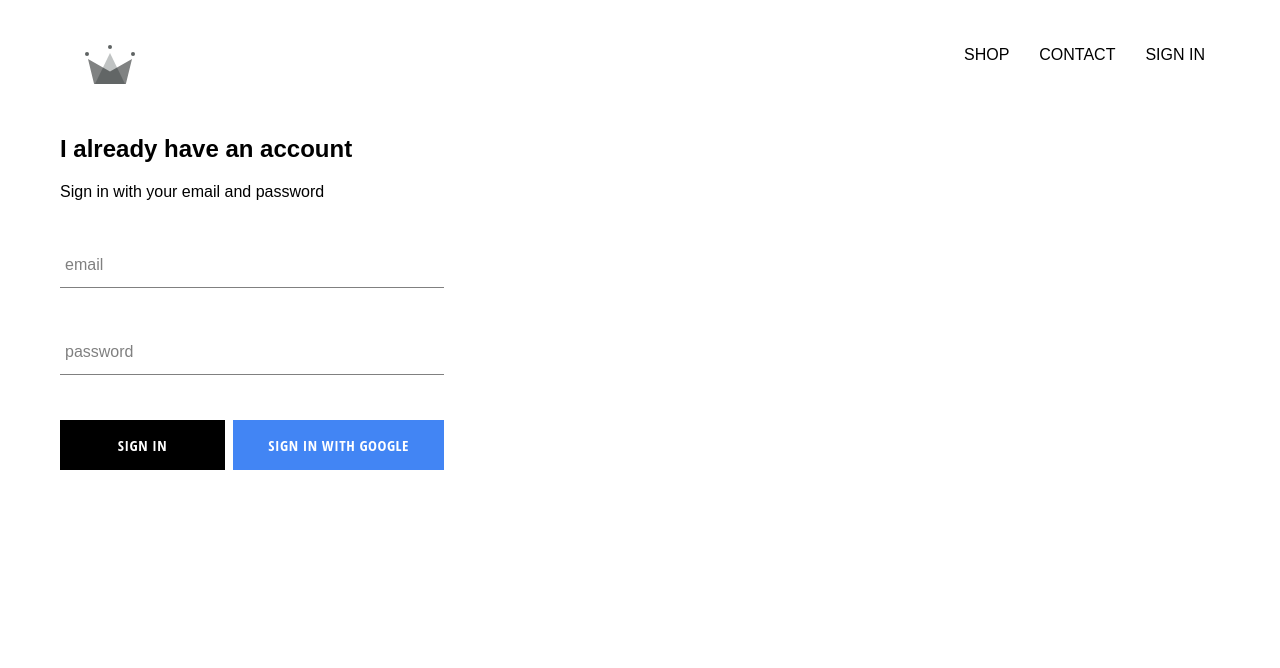
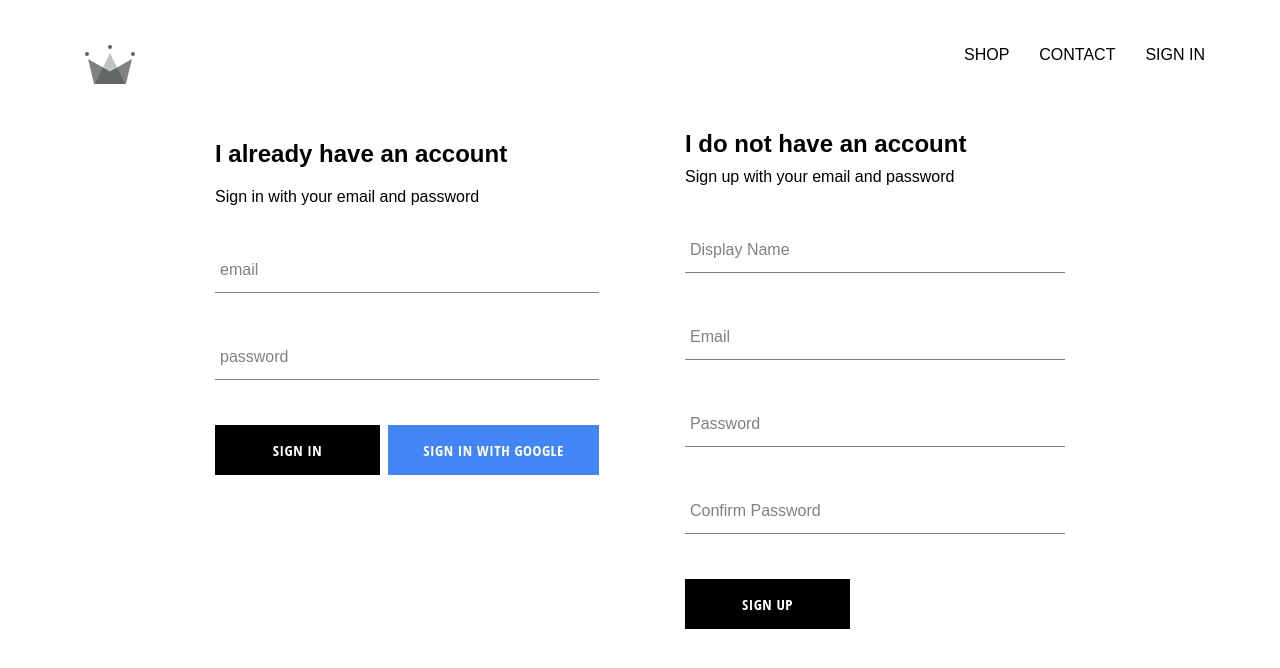
Before and after one commit to itprofessional-4ever/crwn-clothing, a React (Create React App) app: page /signin in a window 1280 px wide. Shown: the top 668 px of the page. Built offline with nearby package versions, Linux system fonts and the light colour scheme; no server answers; a web font is replaced by a local one.

Commit message:
implemented firebase utils, included ability to store authenticated users into the firestore database

```diff
--- a/src/App.js
+++ b/src/App.js
@@ -5,7 +5,8 @@
 import ShopPage from './pages/shop/shop.component.jsx';
 import SignInAndSignUpPage from './pages/sign-in-and-sign-up/sign-in-and-sign-up.component';
 import Header from './components/header/header.component';
-import { authentication } from './firebase/firebase.utils'
+import { auth, createUserProfileDocument } from './firebase/firebase.utils'
+import { onSnapshot } from 'firebase/firestore'
 
 class App extends React.Component {
   constructor() {
@@ -19,8 +20,22 @@
   unsubscribeFromAuth = null
 
   componentDidMount() {
-    this.unsubscribeFromAuth = authentication.onAuthStateChanged(user => {
-      this.setState({ currentUser: user });
+    this.unsubscribeFromAuth = auth.onAuthStateChanged(async (userAuth) => {
+      if (userAuth) {
+        const userRef = await createUserProfileDocument(userAuth)
+
+        onSnapshot(userRef, (snapShot) => {
+          this.setState({
+            currentUser: {
+              id: snapShot.id,
+              ...snapShot.data()
+            }
+          })
+        })
+        console.log(this.state)
+      } else {
+        this.setState({ currentUser: userAuth })
+      }
     })
   }
 
--- a/src/components/header/header.component.jsx
+++ b/src/components/header/header.component.jsx
@@ -1,5 +1,5 @@
 import { Link } from 'react-router-dom';
-import { authentication } from '../../firebase/firebase.utils.js'
+import { auth } from '../../firebase/firebase.utils.js'
 import { ReactComponent as Logo } from '../../assets/crown.svg'
 import './header.styles.scss'
 
@@ -17,7 +17,7 @@
             </Link>
             {
                 currentUser ?
-                <div className='option' onClick={() => authentication.signOut()}>SIGN OUT</div>
+                <div className='option' onClick={() => auth.signOut()}>SIGN OUT</div>
                 :
                 <Link className='option' to='/signin'>SIGN IN</Link>
             }
--- a/src/components/sign-in/sign-in.component.jsx
+++ b/src/components/sign-in/sign-in.component.jsx
@@ -1,7 +1,7 @@
 import React from 'react';
 import FormInput from '../form-input/form-input.component';
 import CustomButton from '../custom-button/custom-button.component';
-import { authentication } from '../../firebase/firebase.utils';
+import { auth } from '../../firebase/firebase.utils';
 import { signInWithPopup, GoogleAuthProvider } from 'firebase/auth';
 import './sign-in.styless.scss'
 
@@ -30,7 +30,7 @@
 
     signInWithGoogle = () => {
         const provider = new GoogleAuthProvider();
-        signInWithPopup(authentication, provider)
+        signInWithPopup(auth, provider)
         .then((re) => {
             console.log(re);
         })
--- /dev/null
+++ b/src/components/sign-up/sign-up.component.jsx
@@ -0,0 +1,98 @@
+import React from 'react'
+
+import FormInput from '../form-input/form-input.component'
+import CustomButton from '../custom-button/custom-button.component'
+import { auth, createUserProfileDocument } from '../../firebase/firebase.utils.js'
+
+import './sign-up.styles.scss'
+import { async } from '@firebase/util'
+
+class SignUp extends React.Component {
+    constructor() {
+        super();
+
+        this.state = {
+            displayName: '',
+            email: '',
+            password: '',
+            confirmPassword: ''
+        }
+    }
+
+    handleSubmit = async event => {
+        event.preventDefault();
+
+        const { displayName, email, password, confirmPassword } = this.state;
+        if(password !== confirmPassword) {
+            alert("Password don't match");
+            return;
+        }
+
+        try {
+            const { user } = await auth.createUserWithEmailAndPassword(email, password);
+
+            await createUserProfileDocument(user, { displayName});
+            this.setState({
+                displayName: '',
+                email: '',
+                password: '',
+                confirmPassword: ''
+            })
+        } catch(error) {
+            console.error(error);
+        };
+    }
+
+    handleChange = event => {
+        const { name, value } = event.target;
+
+        this.setState({[name]: value});
+    }
+
+    render() {
+        const { displayName, email, password, confirmPassword } = this.state;
+        return (
+            <div className='sign-up'>
+                <h2 className='title'>I do not have an account</h2>
+                <span>Sign up with your email and password</span>
+                <form  className='sign-up-form' onSubmit={this.handleSubmit}>
+                    <FormInput
+                        type='text'
+                        name='displayName'
+                        value={displayName}
+                        onChange={this.handleChange}
+                        label='Display Name'
+                        required
+                    />
+                    <FormInput
+                        type='email'
+                        name='email'
+                        value={email}
+                        onChange={this.handleChange}
+                        label='Email'
+                        required
+                    />
+                    <FormInput
+                        type='password'
+                        name='password'
+                        value={password}
+                        onChange={this.handleChange}
+                        label='Password'
+                        required
+                    />
+                    <FormInput
+                        type='password'
+                        name='confirmPassword'
+                        value={confirmPassword}
+                        onChange={this.handleChange}
+                        label='Confirm Password'
+                        required
+                    />
+                    <CustomButton type='submit'>SIGN UP</CustomButton>
+                </form>
+            </div>
+        )
+    }
+}
+
+export default SignUp;
--- /dev/null
+++ b/src/components/sign-up/sign-up.styles.scss
@@ -0,0 +1,9 @@
+.sign-up {
+  display: flex;
+  flex-direction: column;
+  width: 380px;
+
+  .title {
+    margin: 10px 0;
+  }
+}
--- a/src/firebase/firebase.utils.js
+++ b/src/firebase/firebase.utils.js
@@ -1,7 +1,6 @@
-import firebase from 'firebase/compat/app';
-import { getAuth } from "firebase/auth";
-import { initializeApp } from 'firebase/app';
-
+import { initializeApp } from 'firebase/app'
+import { GoogleAuthProvider, getAuth, signInWithPopup } from 'firebase/auth'
+import { getFirestore, doc, getDoc, setDoc } from 'firebase/firestore'
 
 const config = {
     apiKey: "AIzaSyC6-VnrAdhFDkakZJdlD14x2xtDhEF2iXY",
@@ -13,7 +12,57 @@
     measurementId: "G-3Q65CRF4QL"
   };
 
-  const app = initializeApp(config);
 
-  export const authentication = getAuth(app);
-  export default firebase;
+initializeApp(config)
+const provider = new GoogleAuthProvider();
+provider.setCustomParameters({ prompt: 'select_account' })
+
+export const firestore = getFirestore()
+
+export const auth = getAuth()
+
+export const signInWithGoogle = () => {
+  signInWithPopup(auth, provider)
+  .catch((error) => {
+    // Handle errors here
+    const errorCode = error.code
+    const errorMessage = error.message
+    // The email of the user's account used
+    const email = error.email
+    // The AuthCredential type that was used
+    const credential = GoogleAuthProvider.credentialFromError(error)
+    // Do whatever to handle error
+    console.log({
+      errorCode,
+      errorMessage,
+      email,
+      credential
+    })
+  })
+}
+
+export const createUserProfileDocument = async (userAuth, additionalData) => {
+  if (!userAuth) return;
+
+  const userRef = doc(firestore, `users/${userAuth.uid}`)
+  const userSnapshot = await getDoc(userRef)
+
+  if (!userSnapshot.exists()) {
+    const { displayName, email } = userAuth
+    const createdAt = new Date()
+
+    try {
+
+      await setDoc(userRef, {
+        displayName,
+        email,
+        createdAt,
+        ...additionalData
+      })
+    } catch (error) {
+      console.log('error creating user', error.message)
+    }
+  }
+
+  return userRef
+}
--- a/src/pages/sign-in-and-sign-up/sign-in-and-sign-out.styles.scss
+++ b/src/pages/sign-in-and-sign-up/sign-in-and-sign-out.styles.scss
@@ -0,0 +1,6 @@
+.sign-in-and-sign-up {
+  width: 850px;
+  display: flex;
+  justify-content: space-between;
+  margin: 30px auto;
+}
--- a/src/pages/sign-in-and-sign-up/sign-in-and-sign-up.component.jsx
+++ b/src/pages/sign-in-and-sign-up/sign-in-and-sign-up.component.jsx
@@ -1,10 +1,12 @@
 import React from 'react';
 import SignIn from '../../components/sign-in/sign-in.component';
+import SignUp from '../../components/sign-up/sign-up.component';
 import './sign-in-and-sign-out.styles.scss'
 
 const SignInAndSignUpPage = () => (
     <div className='sign-in-and-sign-up'>
         <SignIn />
+        <SignUp />
     </div>
 )
 
```
